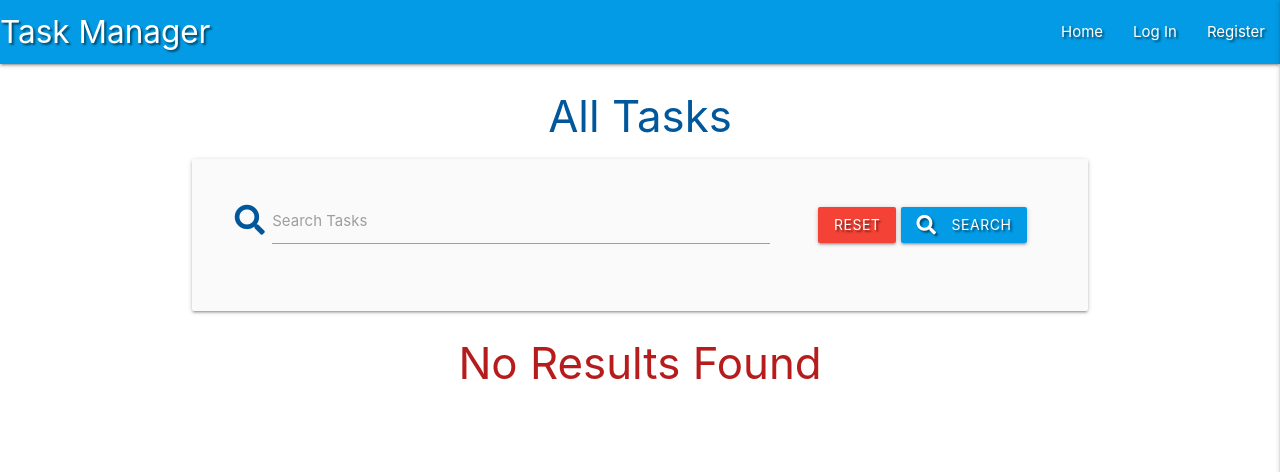
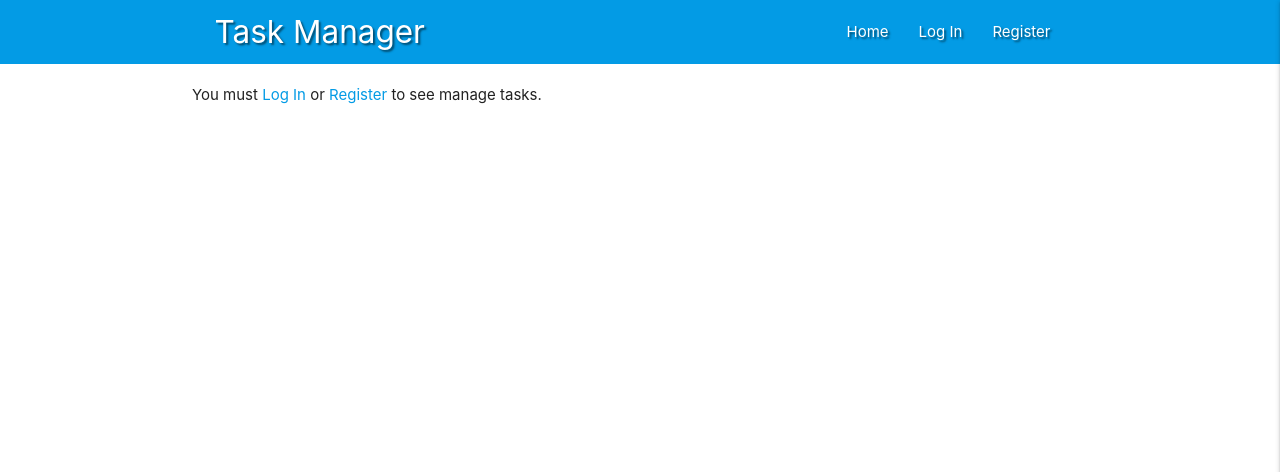
Before and after one commit to maliahavlicek/new_task_manager, a Flask app: page / in a window 1280 px wide. Shown: the top 472 px of the page. Run offline with Flask 2, Linux system fonts and the light colour scheme; data that the repository does not hold is empty; some libraries are stand-ins or nearby versions.

Commit message:
only show tasks created by a specific user

```diff
--- a/app.py
+++ b/app.py
@@ -20,8 +20,12 @@ mongo = PyMongo(app)
 @app.route("/")
 @app.route("/get_tasks")
 def get_tasks():
-    tasks = list(mongo.db.tasks.find())
-    return render_template("tasks.html", tasks=tasks)
+    user = None
+    tasks = []
+    if session.get("user"):
+        user = session["user"]
+        tasks = list(mongo.db.tasks.find({"created_by": user.lower()}))
+    return render_template("tasks.html", tasks=tasks, user=user)
 
 
 @app.route("/search", methods=["GET", "POST"])
--- a/templates/base.html
+++ b/templates/base.html
@@ -4,8 +4,10 @@
     <meta charset="UTF-8">
     <meta name="viewport" content="width=device-width, initial-scale=1.0">
     <link rel="stylesheet" href="https://cdnjs.cloudflare.com/ajax/libs/font-awesome/5.13.1/css/all.min.css"
-        integrity="sha512-xA6Hp6oezhjd6LiLZynuukm80f8BoZ3OpcEYaqKoCV3HKQDrYjDE1Gu8ocxgxoXmwmSzM4iqPvCsOkQNiu41GA==" crossorigin="anonymous" type="text/css">
-    <link rel="stylesheet" href="https://cdnjs.cloudflare.com/ajax/libs/materialize/1.0.0/css/materialize.min.css" type="text/css">
+          integrity="sha512-xA6Hp6oezhjd6LiLZynuukm80f8BoZ3OpcEYaqKoCV3HKQDrYjDE1Gu8ocxgxoXmwmSzM4iqPvCsOkQNiu41GA=="
+          crossorigin="anonymous" type="text/css">
+    <link rel="stylesheet" href="https://cdnjs.cloudflare.com/ajax/libs/materialize/1.0.0/css/materialize.min.css"
+          type="text/css">
     <link rel="stylesheet" href="{{ url_for('static', filename='css/style.css') }}" type="text/css">
     {% block styles %}
     {% endblock %}
@@ -13,12 +15,17 @@
 </head>
 <body>
 
-	<header>
+<header class="text-shadow light-blue darken-1">
     <!-- top navbar -->
+    <div class="container">
+        <div class="row">
+            <div class="col s12">
                 <nav class="nav-extended text-shadow light-blue darken-1">
+                    <div class="col s12">
                         <div class="nav-wrapper">
                             <a href="{{ url_for('get_tasks') }}" class="brand-logo">Task Manager</a>
-				<a href="#" data-target="mobile-demo" class="sidenav-trigger right"><i class="fas fa-bars"></i></a>
+                            <a href="#" data-target="mobile-demo" class="sidenav-trigger right"><i
+                                    class="fas fa-bars"></i></a>
                             <ul class="right hide-on-med-and-down">
                                 <li><a href="{{ url_for('get_tasks') }}">Home</a></li>
                                 {% if session.user %}
@@ -34,7 +41,11 @@
                                 {% endif %}
                             </ul>
                         </div>
+                    </div>
                 </nav>
+            </div>
+        </div>
+    </div>
 
     <!-- mobile sidenav -->
     <ul class="sidenav" id="mobile-demo">
--- a/templates/tasks.html
+++ b/templates/tasks.html
@@ -1,6 +1,6 @@
 {% extends "base.html" %}
 {% block content %}
-
+    {% if user %}
         <h3 class="light-blue-text text-darken-4 center-align">All Tasks</h3>
 
         <div class="row card-panel grey lighten-5">
@@ -20,6 +20,7 @@
                 </div>
             </form>
         </div>
+    {% endif %}
 
     {% if tasks|length > 0 %}
         <ul class="collapsible">
@@ -29,8 +30,10 @@
                         <div class="col s3">
                             <i class="fas fa-caret-down"></i>
                             {% if session.user|lower == task.created_by|lower %}
-                        <a href="{{ url_for('delete_task', task_id=task._id) }}" class="btn-small green accent-4">Done</a>
-                        <a href="{{ url_for('edit_task', task_id=task._id) }}" class="btn-small light-blue lighten-1">Edit</a>
+                                <a href="{{ url_for('delete_task', task_id=task._id) }}"
+                                   class="btn-small green accent-4">Done</a>
+                                <a href="{{ url_for('edit_task', task_id=task._id) }}"
+                                   class="btn-small light-blue lighten-1">Edit</a>
                             {% endif %}
                         </div>
                         <div class="col s9">
@@ -50,7 +53,12 @@
             {% endfor %}
         </ul>
     {% else %}
+        {% if user %}
             <h3 class="red-text text-darken-4 center-align">No Results Found</h3>
+            <a href="{{ url_for('add_task') }}">Add a Task</a>
+        {% else %}
+            <p>You must  <a href="{{ url_for('login') }}">Log In</a> or  <a href="{{ url_for('register') }}">Register</a> to see manage tasks.</p>
+        {% endif %}
     {% endif %}
 
 {% endblock %}
```
Lines whose indentation alone changed are shown as unchanged.
